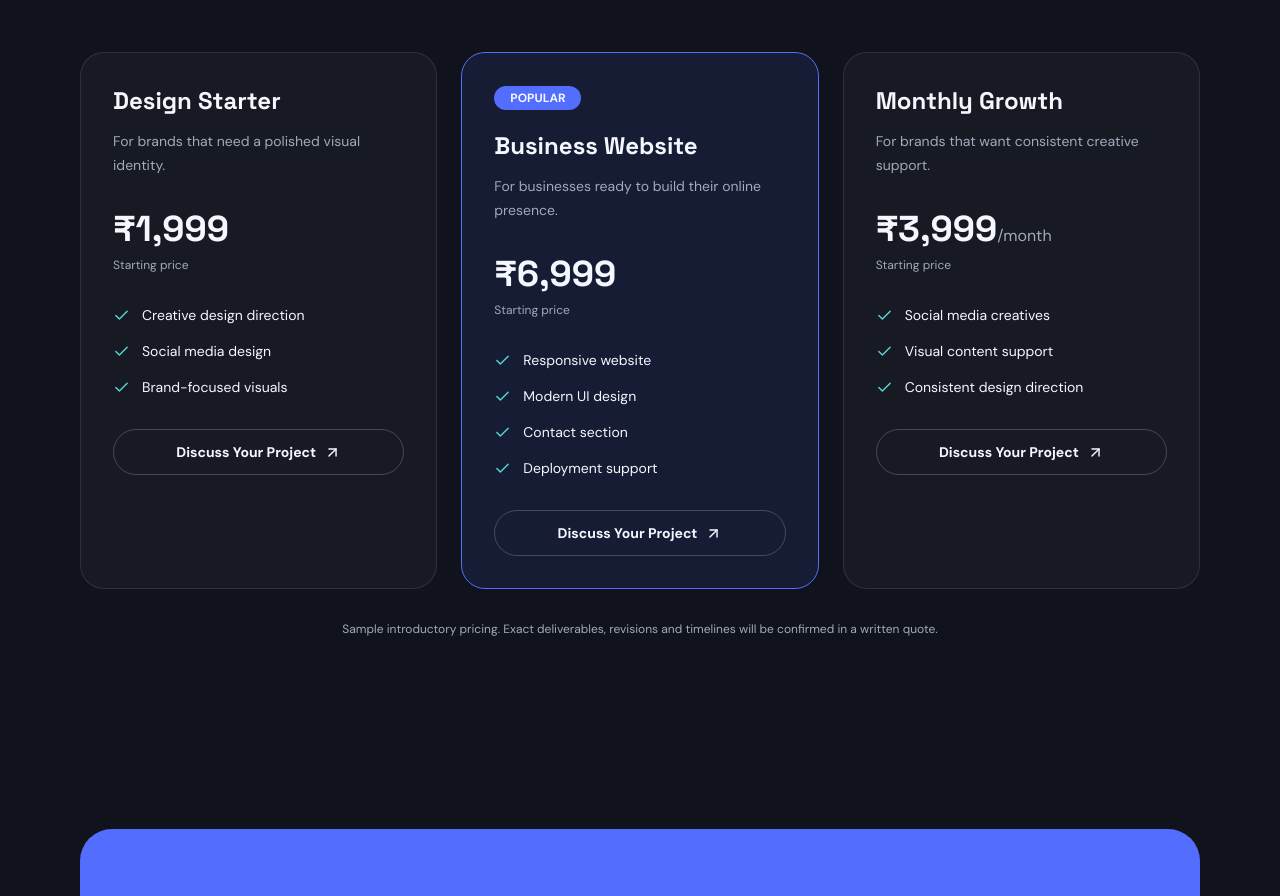
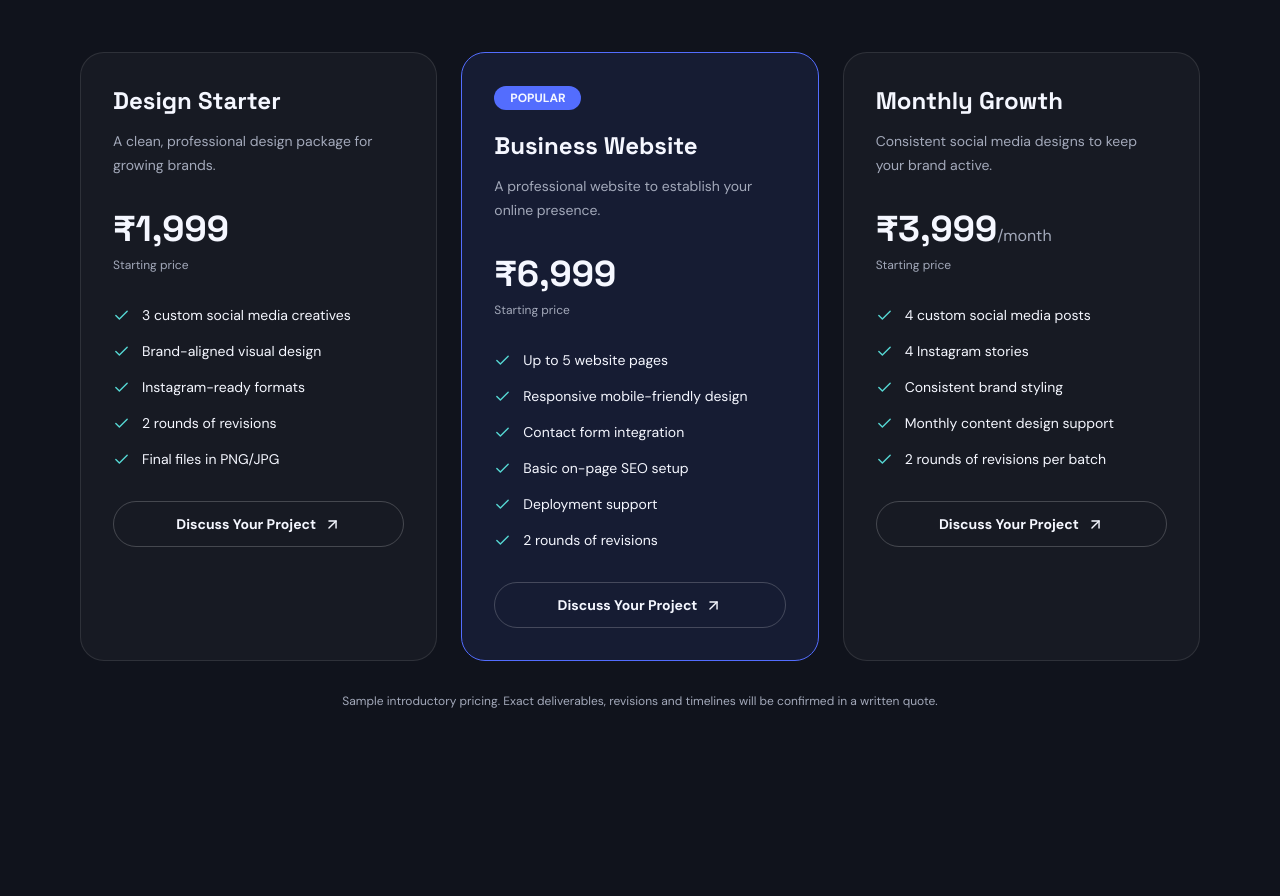
Before and after one commit to fz12dev/pixelpilot-studio, a React (Vite) app: page / in a window 1280 px wide. Shown: the part 4640-5536 px from the top of the page. Built offline with nearby package versions, Linux system fonts and the light colour scheme.

Commit message:
Polish pricing section

```diff
--- a/src/sections/Pricing.jsx
+++ b/src/sections/Pricing.jsx
@@ -1,28 +1,49 @@
 import { motion } from 'framer-motion'
 import { ArrowUpRight, Check } from 'lucide-react'
+
 
 const packages = [
     {
         name: 'Design Starter',
         price: '₹1,999',
-    description: 'For brands that need a polished visual identity.',
-    features: ['Creative design direction', 'Social media design', 'Brand-focused visuals'],
+        description: 'A clean, professional design package for growing brands.',
+        features: [
+            '3 custom social media creatives',
+            'Brand-aligned visual design',
+            'Instagram-ready formats',
+            '2 rounds of revisions',
+            'Final files in PNG/JPG',
+        ],
     },
     {
         name: 'Business Website',
         price: '₹6,999',
-    description: 'For businesses ready to build their online presence.',
-    features: ['Responsive website', 'Modern UI design', 'Contact section', 'Deployment support'],
+        description: 'A professional website to establish your online presence.',
+        features: [
+            'Up to 5 website pages',
+            'Responsive mobile-friendly design',
+            'Contact form integration',
+            'Basic on-page SEO setup',
+            'Deployment support',
+            '2 rounds of revisions',
+        ],
         popular: true,
     },
     {
         name: 'Monthly Growth',
         price: '₹3,999',
         suffix: '/month',
-    description: 'For brands that want consistent creative support.',
-    features: ['Social media creatives', 'Visual content support', 'Consistent design direction'],
+        description: 'Consistent social media designs to keep your brand active.',
+        features: [
+            '4 custom social media posts',
+            '4 Instagram stories',
+            'Consistent brand styling',
+            'Monthly content design support',
+            '2 rounds of revisions per batch',
+        ],
     },
 ]
+
 
 export default function Pricing() {
     return (
@@ -48,8 +69,7 @@ export default function Pricing() {
                             whileInView={{ opacity: 1, y: 0 }}
                             viewport={{ once: true }}
                             transition={{ delay: index * 0.12 }}
-              className={`relative rounded-3xl border p-8 ${
-                item.popular
+                            className={`relative rounded-3xl border p-8 ${item.popular
                                     ? 'border-pilot-blue bg-pilot-blue/10'
                                     : 'border-white/10 bg-white/[0.03]'
                                 }`}
```
Lines whose indentation alone changed are shown as unchanged.
